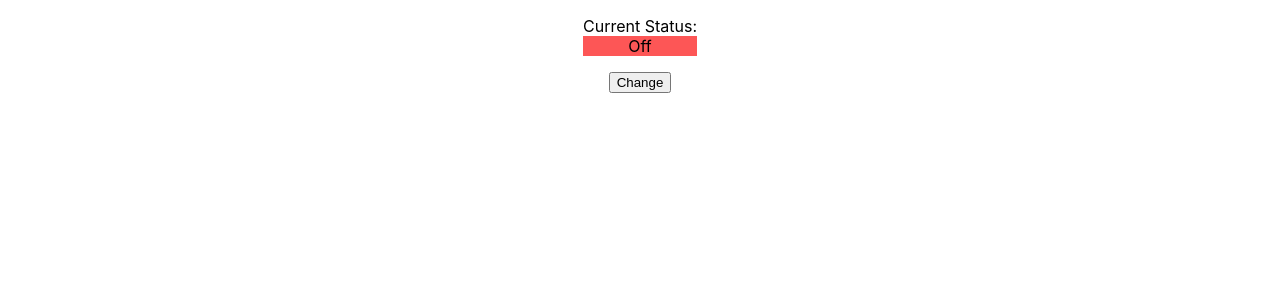
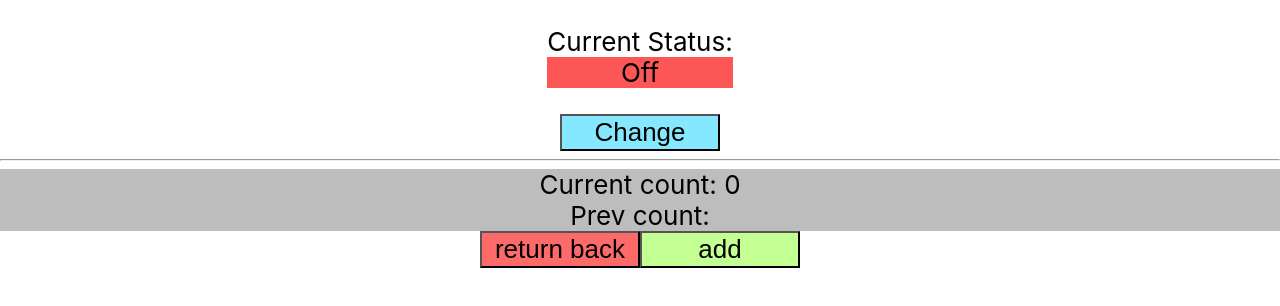
Before and after one commit to Dronvpadlo/react_project, a React (Create React App) app: page / in a window 1280 px wide. Shown: the top 306 px of the page. Built offline with nearby package versions, Linux system fonts and the light colour scheme.

Commit message:
Complete HW3

```diff
--- a/src/App.tsx
+++ b/src/App.tsx
@@ -1,11 +1,14 @@
 import React, {FC} from 'react';
 import './App.css';
 import ToggleComponent from "./components/toggle-component/toggleComponent";
+import PreviousComponent from "./components/usePrevious-component/previousComponent";
 
 const App: FC = () => {
   return (
     <div className="App">
         <ToggleComponent/>
+        <hr/>
+        <PreviousComponent/>
     </div>
   );
 }
--- a/src/components/toggle-component/toggleComponent.module.css
+++ b/src/components/toggle-component/toggleComponent.module.css
@@ -3,16 +3,24 @@
     display: flex;
     justify-content: center;
     align-items: center;
+    font-size: 26px;
 }
 .off{
     background-color: #fd5656;
     display: flex;
     justify-content: center;
     align-items: center;
+    font-size: 26px;
 }
 .flex{
     display: flex;
     justify-content: center;
     align-items: center;
     flex-direction: column;
+    font-size: 26px;
 }
+.setButton{
+    background-color: #86e8ff;
+    width: 160px;
+    font-size: 26px;
+}
--- a/src/components/toggle-component/toggleComponent.tsx
+++ b/src/components/toggle-component/toggleComponent.tsx
@@ -6,7 +6,7 @@ const ToggleComponent = () =>{
     return (
         <div className={styles.flex}>
             <p>Current Status: {toggle ? <div className={styles.on}>On</div> : <div className={styles.off}>Off</div>}</p>
-            <button onClick={handleToggle}>Change</button>
+            <button className={styles.setButton} onClick={handleToggle}>Change</button>
         </div>
     );
 
--- /dev/null
+++ b/src/components/usePrevious-component/previousComponent.module.css
@@ -0,0 +1,14 @@
+.counts{
+    background-color: #bdbdbd;
+    font-size: 26px;
+}
+.buttonReturn{
+    background-color: #fc6a6a;
+    width: 160px;
+    font-size: 26px;
+}
+.buttonAdd{
+    background-color: #c3ff92;
+    width: 160px;
+    font-size: 26px;
+}
--- a/src/components/usePrevious-component/previousComponent.tsx
+++ b/src/components/usePrevious-component/previousComponent.tsx
@@ -0,0 +1,20 @@
+import React, {useState} from "react";
+import {usePrevious} from "../../hooks/usePrevious";
+import styles from './previousComponent.module.css'
+
+const PreviousComponent = () => {
+    const [count, setCount] = useState(0);
+    const prevCount = usePrevious(count);
+
+    return (
+        <div>
+            <div className={styles.counts}>Current count: {count}</div>
+            <div className={styles.counts}>Prev count: {prevCount[1]}</div>
+            <button className={styles.buttonReturn} onClick={() => setCount(count - 1)}>return back</button>
+            <button className={styles.buttonAdd} onClick={() => setCount(count + 1)}>add</button>
+
+        </div>
+    );
+};
+
+export default PreviousComponent;
```
